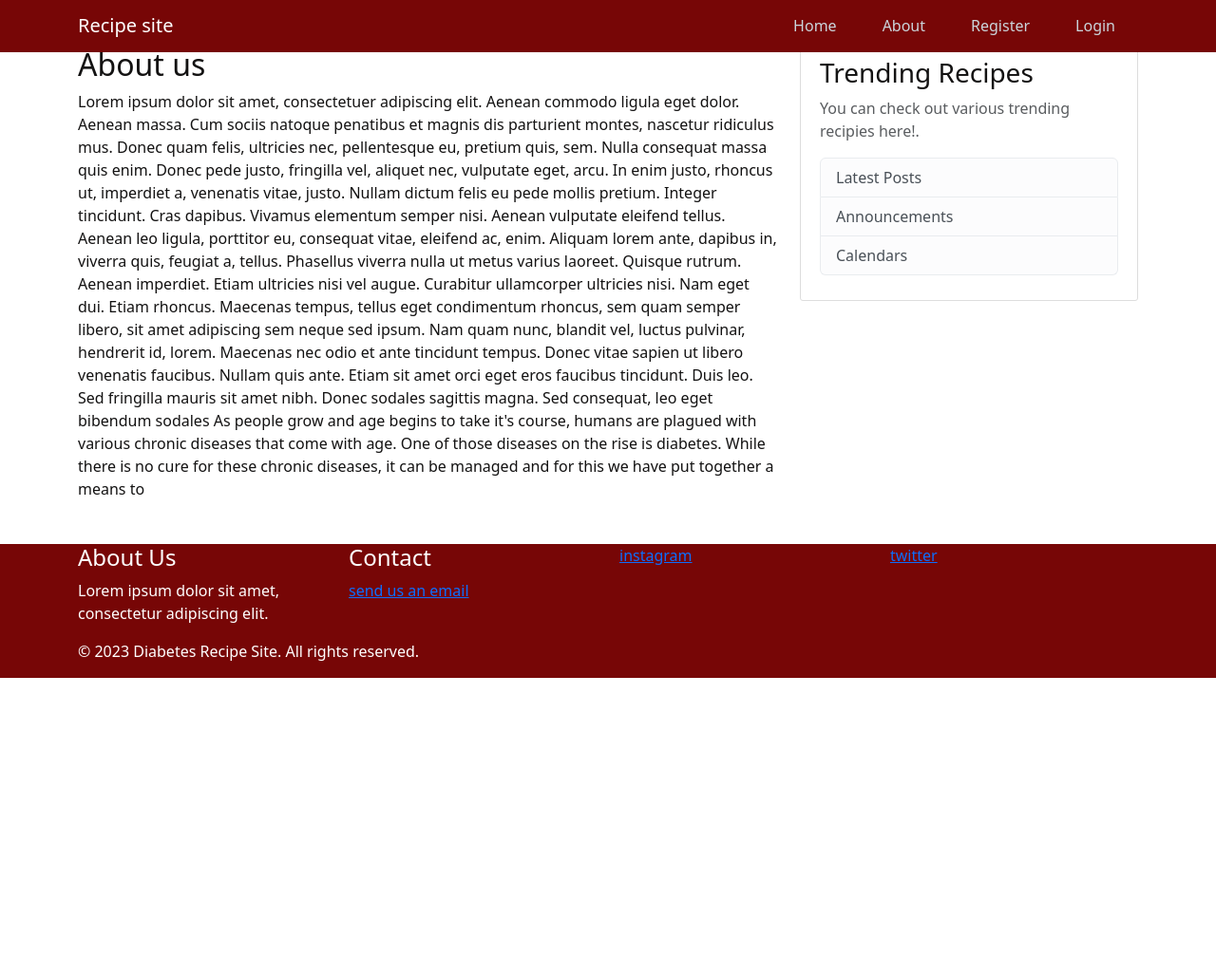
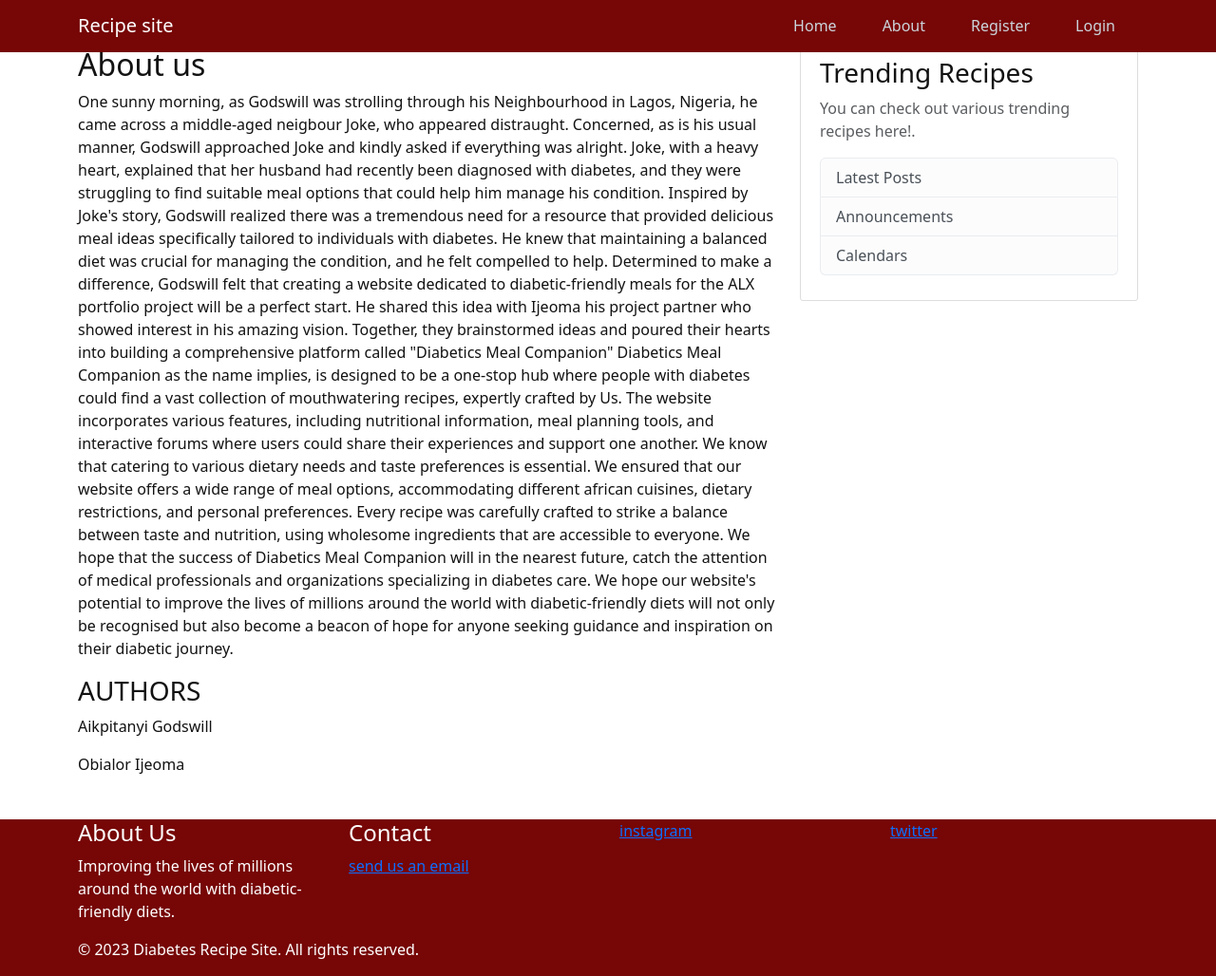
Before and after one commit to GodswillAikpitanyi/Recipe_App, a Flask app: page /about in a window 1280 px wide. Shown: the part 31-1059 px from the top of the page at 95% size. Before the commit the page ends 745 px from the top, so only its background shows below. Run offline with Flask 3, Linux system fonts and the light colour scheme.

Commit message:
made modifications

```diff
--- a/recipeapp/templates/about.html
+++ b/recipeapp/templates/about.html
@@ -2,25 +2,35 @@
 {% block content %}
   <h2>About us</h2>
   <p>
-    Lorem ipsum dolor sit amet, consectetuer adipiscing elit.
-    Aenean commodo ligula eget dolor.
-    Aenean massa. Cum sociis natoque penatibus et magnis dis parturient montes, nascetur ridiculus mus.
-    Donec quam felis, ultricies nec, pellentesque eu, pretium quis, sem.
-    Nulla consequat massa quis enim. Donec pede justo, fringilla vel, aliquet nec, vulputate eget, arcu.
-    In enim justo, rhoncus ut, imperdiet a, venenatis vitae, justo.
-    Nullam dictum felis eu pede mollis pretium. Integer tincidunt. Cras dapibus.
-    Vivamus elementum semper nisi. Aenean vulputate eleifend tellus.
-    Aenean leo ligula, porttitor eu, consequat vitae, eleifend ac, enim.
-    Aliquam lorem ante, dapibus in, viverra quis, feugiat a, tellus.
-    Phasellus viverra nulla ut metus varius laoreet. Quisque rutrum.
-    Aenean imperdiet. Etiam ultricies nisi vel augue. Curabitur ullamcorper ultricies nisi. Nam eget dui.
-    Etiam rhoncus. Maecenas tempus, tellus eget condimentum rhoncus, sem quam semper libero, sit amet adipiscing sem neque sed ipsum.
-    Nam quam nunc, blandit vel, luctus pulvinar, hendrerit id, lorem. Maecenas nec odio et ante tincidunt tempus.
-    Donec vitae sapien ut libero venenatis faucibus. Nullam quis ante. Etiam sit amet orci eget eros faucibus tincidunt.
-    Duis leo. Sed fringilla mauris sit amet nibh. Donec sodales sagittis magna. Sed consequat, leo eget bibendum sodales
-    As people grow and age begins to take it's course, humans are plagued
-        with various chronic diseases that come with age. One of those diseases
-        on the rise is diabetes. While there is no cure for these chronic diseases,
-        it can be managed and for this we have put together a means to
+    One sunny morning, as Godswill was strolling through his Neighbourhood in Lagos, Nigeria, he came across a middle-aged
+    neigbour Joke, who appeared distraught. Concerned, as is his usual manner, Godswill approached Joke and kindly
+    asked if everything was alright. Joke, with a heavy heart, explained that her husband had recently been diagnosed
+    with diabetes, and they were struggling to find suitable meal options that could help him manage his condition.
+    Inspired by Joke's story, Godswill realized there was a tremendous need for a resource that provided delicious
+    meal ideas specifically tailored to individuals with diabetes. He knew that maintaining a balanced diet was crucial
+    for managing the condition, and he felt compelled to help.
+
+    Determined to make a difference, Godswill felt that creating a website dedicated to diabetic-friendly meals for the
+    ALX portfolio project will be a perfect start. He shared this idea with Ijeoma his project partner who showed interest
+    in his amazing vision. Together, they brainstormed ideas and poured their hearts into building a comprehensive platform
+    called "Diabetics Meal Companion"
+
+    Diabetics Meal Companion as the name implies, is designed to be a one-stop hub where people with diabetes could find a
+    vast collection of mouthwatering recipes, expertly crafted by Us. The website incorporates various features, including
+    nutritional information, meal planning tools, and interactive forums where users could share their experiences and
+    support one another.
+
+    We know that catering to various dietary needs and taste preferences is essential. We ensured that our website offers
+    a wide range of meal options, accommodating different african cuisines, dietary restrictions, and personal preferences.
+    Every recipe was carefully crafted to strike a balance between taste and nutrition, using wholesome ingredients that
+    are accessible to everyone.
+
+    We hope that the success of Diabetics Meal Companion will in the nearest future, catch the attention of medical
+    professionals and organizations specializing in diabetes care. We hope our website's potential to improve the
+    lives of millions around the world with diabetic-friendly diets will not only be recognised but also become a beacon
+    of hope for anyone seeking guidance and inspiration on their diabetic journey.
   </p>
+  <h3>AUTHORS</h3>
+  <p>Aikpitanyi Godswill</p>
+  <p>Obialor Ijeoma</p>
 {% endblock content %}
--- a/recipeapp/templates/layout.html
+++ b/recipeapp/templates/layout.html
@@ -70,7 +70,7 @@
     <div class="col-md-4">
       <div class="content-section">
         <h3>Trending Recipes</h3>
-        <p class='text-muted'>You can check out various trending recipies here!.
+        <p class='text-muted'>You can check out various trending recipes here!.
           <ul class="list-group">
             <li class="list-group-item list-group-item-light">Latest Posts</li>
             <li class="list-group-item list-group-item-light">Announcements</li>
@@ -90,7 +90,7 @@
         <div class="row">
             <div class="col-md-3">
                 <h4>About Us</h4>
-                <p>Lorem ipsum dolor sit amet, consectetur adipiscing elit.</p>
+                <p>Improving the lives of millions around the world with diabetic-friendly diets.</p>
             </div>
             <div class="col-md-3">
               <h4>Contact</h4>
```
Also changed, not shown: recipeapp/static/styles.css (deleted, +0 -109 lines).
